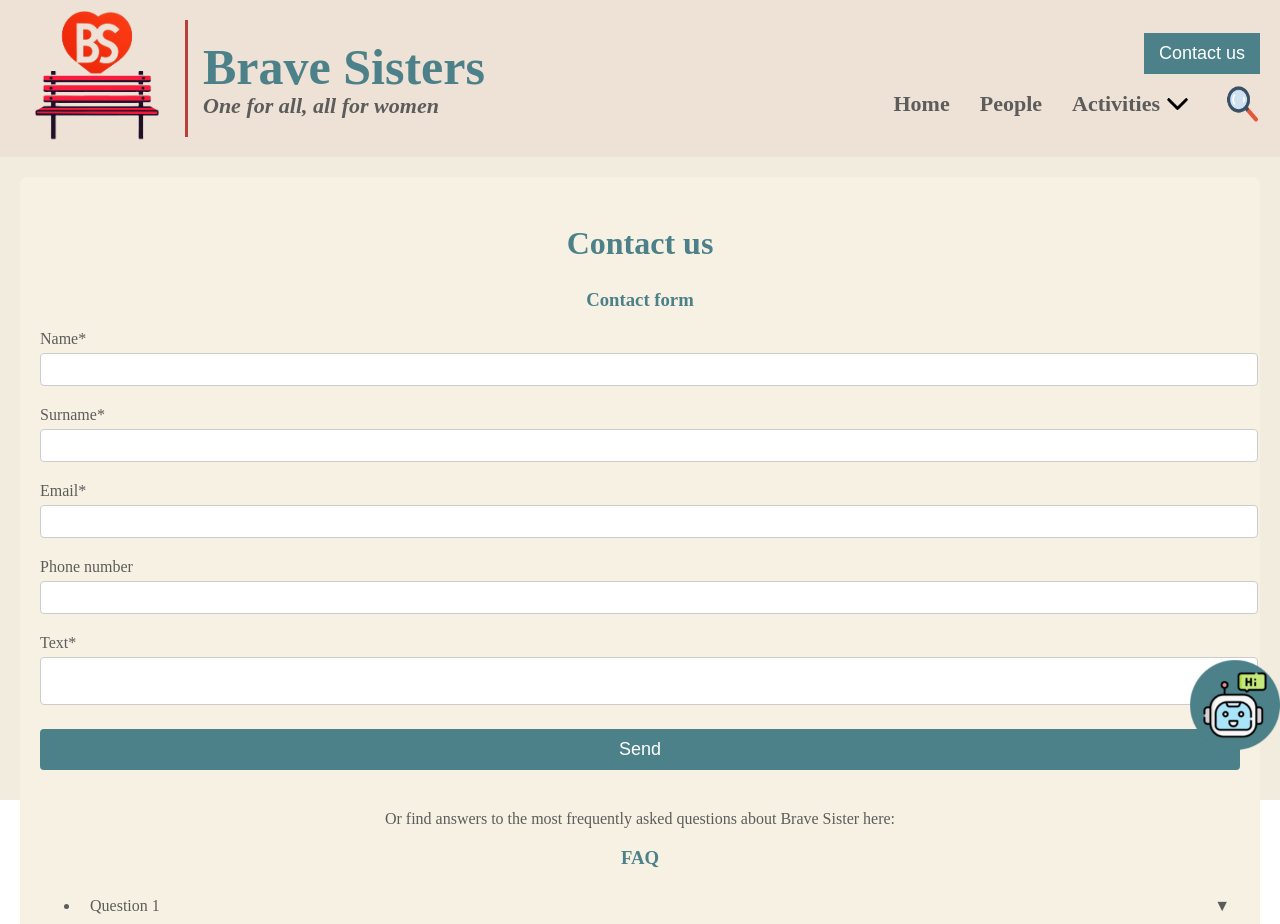
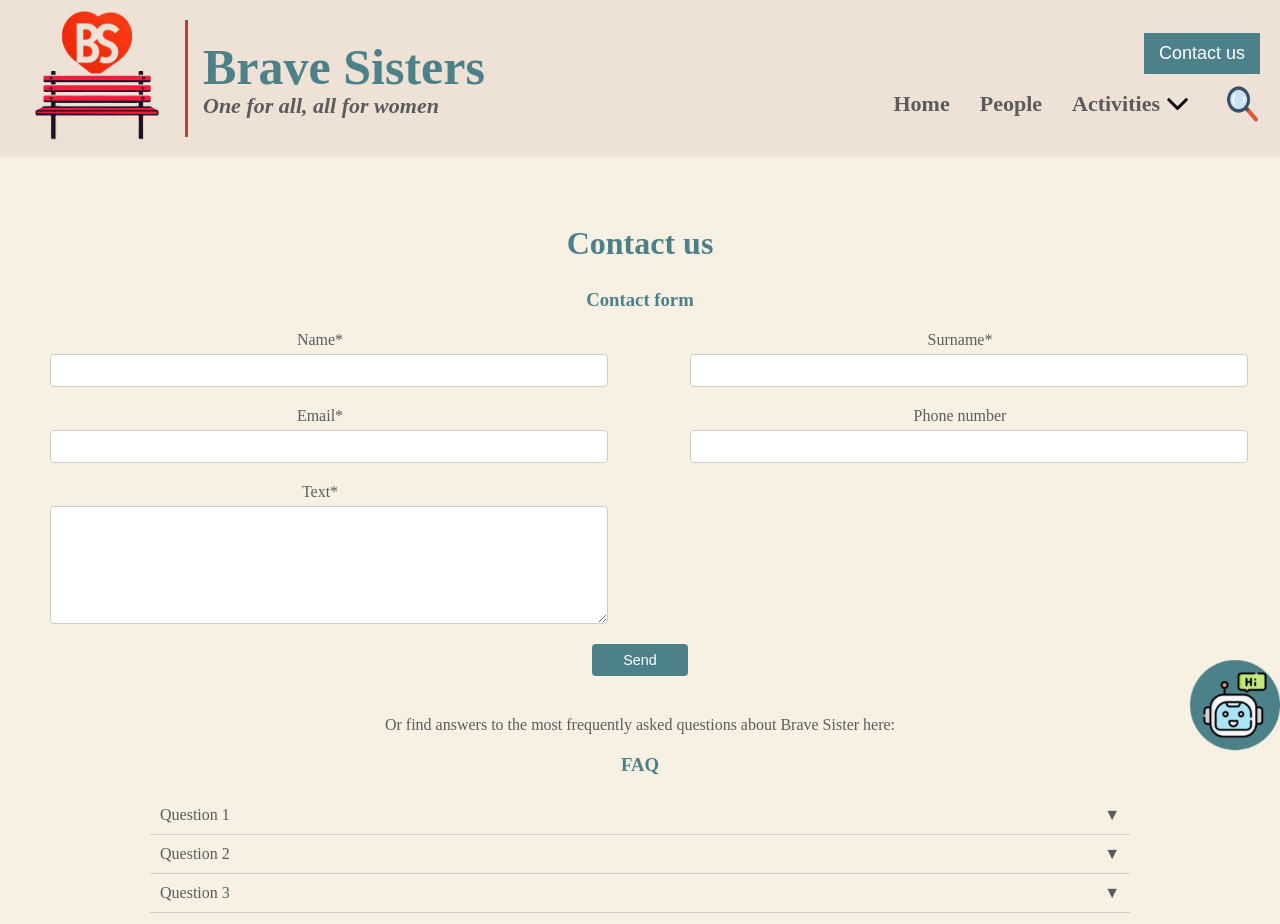
Before and after one commit to luigibruzzese/bravesisters, a Nuxt app: page /contact-us in a window 1280 px wide. Shown: the top 924 px of the page. Built offline with nearby package versions, Linux system fonts and the light colour scheme.

Commit message:
little updates contacts & homepage

```diff
--- a/layouts/default.vue
+++ b/layouts/default.vue
@@ -123,7 +123,14 @@ export default {
 }
 </script>
 
+
+
 <style scoped>
+
+main{
+    background-color: #f7f1e3;
+}
+
 header, footer {
     background-color: #eee1d5;
 }
--- a/pages/contact-us.vue
+++ b/pages/contact-us.vue
@@ -1,5 +1,5 @@
 <script setup lang="ts">
-import { ref } from 'vue';
+import { ref, onMounted } from 'vue';
 
 const faq = [
   { question: "Question 1", answer: "Answer to question 1." },
@@ -17,6 +17,19 @@ const showAnswer = ref(Array(faq.length).fill(false));
 const toggleAnswer = (index: number) => {
   showAnswer.value[index] = !showAnswer.value[index];
 };
+
+const resizeTextarea = (event: Event) => {
+  const textarea = event.target as HTMLTextAreaElement;
+  textarea.style.height = 'auto'; // Reset the height
+  textarea.style.height = `${textarea.scrollHeight}px`; // Set the height to the scroll height
+};
+
+onMounted(() => {
+  const textarea = document.getElementById('message') as HTMLTextAreaElement;
+  if (textarea) {
+    textarea.addEventListener('input', resizeTextarea);
+  }
+});
 </script>
 
 <template>
@@ -27,6 +40,7 @@ const toggleAnswer = (index: number) => {
         <div class="contact-form">
           <h3>Contact form</h3>
           <form>
+            <div class="form-row">
               <div class="form-group">
                 <label for="name">Name*</label>
                 <input type="text" id="name" name="name" required />
@@ -35,6 +49,8 @@ const toggleAnswer = (index: number) => {
                 <label for="surname">Surname*</label>
                 <input type="text" id="surname" name="surname" required />
               </div>
+            </div>
+            <div class="form-row">
               <div class="form-group">
                 <label for="email">Email*</label>
                 <input type="email" id="email" name="email" required />
@@ -42,6 +58,7 @@ const toggleAnswer = (index: number) => {
               <div class="form-group">
                 <label for="phone">Phone number</label>
                 <input type="tel" id="phone" name="phone" />
+              </div>
             </div>
             <div class="form-group">
               <label for="message">Text*</label>
@@ -53,7 +70,6 @@ const toggleAnswer = (index: number) => {
         <div class="faq-section">
           <p>Or find answers to the most frequently asked questions about Brave Sister here:</p>
           <h3>FAQ</h3>
-
           <ul>
             <li v-for="(item, index) in faq" :key="index">
               <div @click="toggleAnswer(index)" class="faq-question">
@@ -72,7 +88,6 @@ const toggleAnswer = (index: number) => {
 </template>
 
 <style scoped>
-
 main {
   padding: 20px;
 }
@@ -89,20 +104,30 @@ main {
   padding: 20px;
   background-color: #f7f1e3;
   border-radius: 8px;
-
 }
 
 .contact-form {
   margin-bottom: 40px;
+  text-align: center;
 }
 
 .contact-form h3 {
-  text-align: center;
   color: #4c8189;
+  margin-bottom: 20px;
+}
+
+.form-row {
+  display: flex;
+  justify-content: space-between;
+  margin-bottom: 20px;
 }
 
 .form-group {
-  margin-bottom: 20px;
+  flex: 1;
+  display: flex;
+  flex-direction: column;
+  margin: 0 10px;
+  max-width: 45%; /* Imposta una larghezza massima per i campi del form */
 }
 
 .form-group label {
@@ -120,30 +145,42 @@ main {
 
 form button {
   display: block;
-  width: 100%;
-  padding: 10px;
+  width: 8%;
+  padding: 8px;
+  margin: 20px auto 0;
   background-color: #4c8189;
   color: white;
   border: none;
   border-radius: 4px;
   cursor: pointer;
+  font-size: 0.9em;
 }
 
 form button:hover {
   background-color: #3a6775;
 }
 
+/* Stili per rendere il campo di testo fisso e centrale */
+#message {
+  width: 100%; /* Larghezza del 100% per il campo di testo */
+  min-height: 100px; /* Altezza minima */
+  margin: 0 auto; /* Centra il campo di testo */
+  resize: vertical; /* Permette il ridimensionamento verticale */
+  overflow: hidden; /* Nasconde le barre di scorrimento */
+}
+
 .faq-section {
   margin-top: 40px;
+  text-align: center;
 }
 
 .faq-section h3 {
-  text-align: center;
   color: #4c8189;
+  margin-bottom: 20px;
 }
 
 .faq-section p {
-  text-align: center;
+  margin-bottom: 20px;
 }
 
 .faq-question {
@@ -152,12 +189,21 @@ form button:hover {
   cursor: pointer;
   padding: 10px;
   border-bottom: 1px solid #ccc;
+  background-color: #f7f1e3;
+  width: 80%;
+  margin: 0 auto;
 }
 
 .faq-answer {
   padding: 10px;
   border-bottom: 1px solid #ccc;
+  background-color: #f7f1e3;
+  width: 80%;
+  margin: 0 auto;
 }
 
-
+ul {
+  padding-left: 0;
+  list-style-type: none;
+}
 </style>
--- a/pages/index.vue
+++ b/pages/index.vue
@@ -1,45 +1,38 @@
 <script setup lang="ts">
-
 </script>
 
 <template>
   <main>
-    <!--
-      <h1 id="info_home">
-        The Center
-      </h1>
-      <img id="main-img" src="~/assets/img/building_photo.jpg" />
-    -->
     <section id="center">
       <h1 id="info_home">The Center</h1>
       <img id="main-img" src="~/assets/img/building_photo.jpg" alt="Building photo" />
     </section>
     <section id="mission">
-        <h2>Mission</h2>
+      <h2 class="title-with-lines">Mission</h2>
       <p>
         The mission of Brave Sister Center is to provide unwavering support, empowerment, and resources to women facing adversity, particularly those experiencing violence and family maltreatment. Through compassionate care and tailored services, we strive to create a safe haven where women can find solace, regain their confidence, and rebuild their lives. Our dedicated team works tirelessly to foster a community of resilience and healing, and advocating for justice and equality for all women. At Brave Sister, we believe in the power of solidarity and the potential for positive change, endeavoring to break the cycle of violence and cultivate a future where every woman can thrive free from fear.
       </p>
     </section>
     <section id="history-people">
       <div id="history">
-          <h2>History</h2>
+        <h2 class="title-with-lines">History</h2>
         <p>
-            Brave Sister Center was founded in 2006 by a group of passionate individuals dedicated to addressing the urgent need for support and advocacy for women facing violence and family maltreatment.
-            Despite the challenges we have faced along the way, our commitment to our mission has never wavered. With each passing year, we have continued to adapt and innovate, striving to create a more inclusive and supportive environment for all women. As we look to the future, we remain steadfast in our belief that every woman deserves to live a life free from violence and fear, and we are dedicated to doing everything in our power to make that vision a reality.
+          Brave Sister Center was founded in 2006 by a group of passionate individuals dedicated to addressing the urgent need for support and advocacy for women facing violence and family maltreatment. Despite the challenges we have faced along the way, our commitment to our mission has never wavered. With each passing year, we have continued to adapt and innovate, striving to create a more inclusive and supportive environment for all women. As we look to the future, we remain steadfast in our belief that every woman deserves to live a life free from violence and fear, and we are dedicated to doing everything in our power to make that vision a reality.
         </p>
       </div>
       <div id="people">
-          <h2>Our people</h2>
+        <h2 class="title-with-lines">Our People</h2>
         <p>
-            At Brave Sister Center, our team consists of highly qualified professionals dedicated to supporting women in need. Our staff includes psychologists specialized in gender-based violence, social workers experienced in women's rights, lawyers knowledgeable in legal issues related to domestic violence, and healthcare providers offering medical and psychological assistance. Additionally, we collaborate with volunteers and interns who contribute to our daily work with passion and dedication.
+          <img id="main-img" src="~/assets/img/group_staff_homepage.jpg" alt="Staff photo" />
         </p>
         <a href="/people">Meet the team</a>
       </div>
     </section>
+    <section>
+      <h2 class="title-with-lines">Location</h2>
+    </section>
     <section id="location">
-        <h2>Location</h2>
       <div id="map">
-
         <iframe src="https://www.google.com/maps/embed?pb=!1m18!1m12!1m3!1d2876.4934116439467!2d11.085237475822755!3d43.866327638620774!2m3!1f0!2f0!3f0!3m2!1i1024!2i768!4f13.1!3m3!1m2!1s0x132af61bd731b397%3A0x10e39e397c812421!2sVia%20di%20Grignano%2C%20102%2C%2059100%20Prato%20PO!5e0!3m2!1sit!2sit!4v1716039615957!5m2!1sit!2sit"
           width="600"
           height="450"
@@ -59,7 +52,7 @@
       </div>
     </section>
     <section id="gallery">
-        <h2>Gallery</h2>
+      <h2 class="title-with-lines">Gallery</h2>
       <div id="gallery-images">
         <img src="~/assets/img/building_photo.jpg" alt="Gallery image 1">
         <img src="~/assets/img/building_photo.jpg" alt="Gallery image 2">
@@ -71,39 +64,13 @@
 
 <script lang="js">
 export default {
-    data: () => ({
-    }),
+  data: () => ({}),
   mounted() {
     //document.querySelector("a[href=\"/\"]").style.color = "#4c8189";
   },
-    methods: {
-    }
+  methods: {}
 }
 </script>
-<!--
-<style scoped>
-#main-img {
-  margin: auto;
-  width: 100%;
-}
-
-
-#info_home {
-  font-size: 2em;
-  margin-top: 20px;
-  margin-bottom: 20px;
-  color: #4c8189;
-  text-align: center;
-}
-
-main {
-  width: 100%;
-  display: flex;
-  flex-direction: column;
-  align-items: center;
-}
-</style>
--->
 
 <style scoped>
 main {
@@ -116,6 +83,32 @@ main {
   margin-bottom: 20px;
   color: #4c8189;
   text-align: center;
+}
+
+.title-with-lines {
+  position: relative;
+  text-align: center;
+  color: #4c8189;
+}
+
+.title-with-lines::before,
+.title-with-lines::after {
+  content: '';
+  position: absolute;
+  top: 50%;
+  width: 40%;
+  height: 1px;
+  background-color: #4c8189;
+}
+
+.title-with-lines::before {
+  left: 0;
+  margin-right: 5px;
+}
+
+.title-with-lines::after {
+  right: 0;
+  margin-left: 5px;
 }
 
 #main-img {
@@ -138,6 +131,7 @@ section {
 #history-people {
   display: flex;
   justify-content: space-between;
+  flex-wrap: wrap;
 }
 
 #history, #people {
@@ -154,24 +148,44 @@ section {
 #location {
   display: flex;
   justify-content: space-between;
+  flex-wrap: wrap;
 }
 
 #map {
-  width: 60%;
+  width: 100%;
+  max-width: 60%;
+  margin-bottom: 20px;
 }
 
 #contact-info {
-  width: 35%;
+  width: 100%;
+  max-width: 35%;
 }
 
 #gallery-images {
   display: flex;
   justify-content: space-around;
+  flex-wrap: wrap;
 }
 
 #gallery-images img {
   width: 30%;
   border-radius: 8px;
+  margin-bottom: 10px;
 }
 
+@media (max-width: 768px) {
+  #history, #people {
+    width: 100%;
+  }
+
+  #map, #contact-info {
+    width: 100%;
+  }
+
+  #gallery-images img {
+    width: 100%;
+    margin-bottom: 10px;
+  }
+}
 </style>
```
Also changed, not shown: assets/img/group_staff_homepage.jpg (added). Lines whose indentation alone changed are shown as unchanged.
